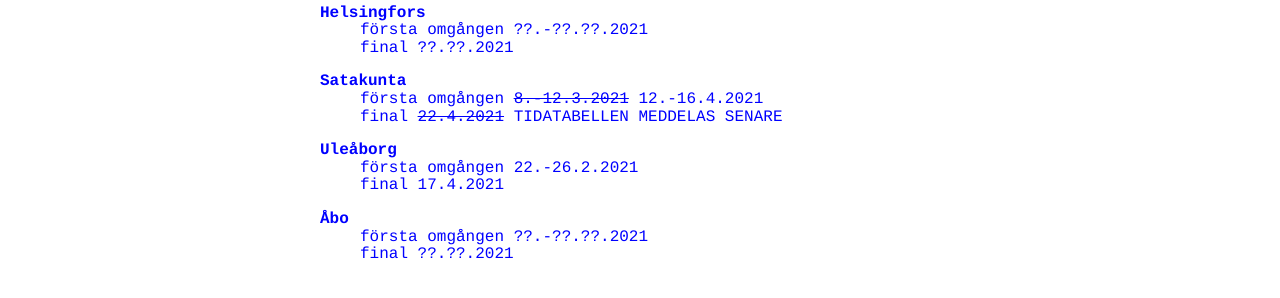
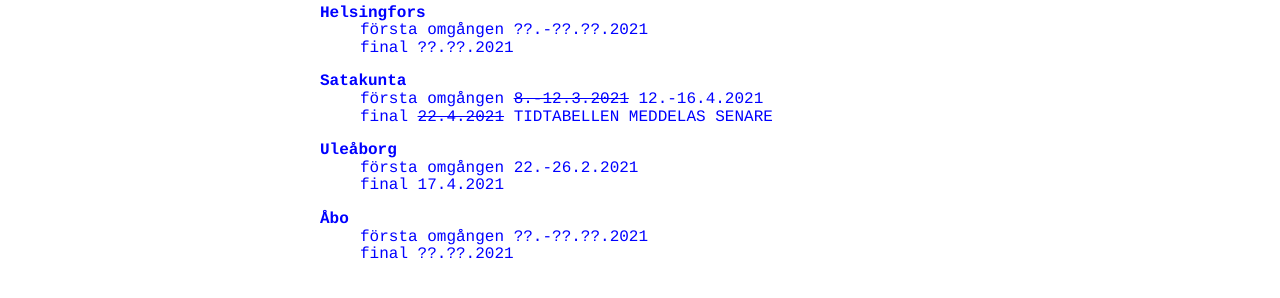
Before and after one commit to matematiikkakilpailut/matematiikkakilpailut.github.io, a Jekyll site: the page built from seiskat/sv/index.html, in a window 1280 px wide. Shown: the part 407-705 px from the top of the page. Built offline with Jekyll 4.4.1, drawn with Linux system fonts in a browser that asks for light colours.

Commit message:
Update index.html
a

```diff
--- a/seiskat/sv/index.html
+++ b/seiskat/sv/index.html
@@ -20,7 +20,7 @@
   <dd>final ??.??.2021</dd>
   <dt>Satakunta</dt>
   <dd>f&ouml;rsta omg&aring;ngen <strike>8.-12.3.2021</strike> 12.-16.4.2021</dd>
-  <dd>final <strike>22.4.2021</strike> TIDATABELLEN MEDDELAS SENARE</dd>
+  <dd>final <strike>22.4.2021</strike> TIDTABELLEN MEDDELAS SENARE</dd>
   <dt>Ule&aring;borg</dt>
   <dd>f&ouml;rsta omg&aring;ngen 22.-26.2.2021</dd>
   <dd>final 17.4.2021</dd>
```
